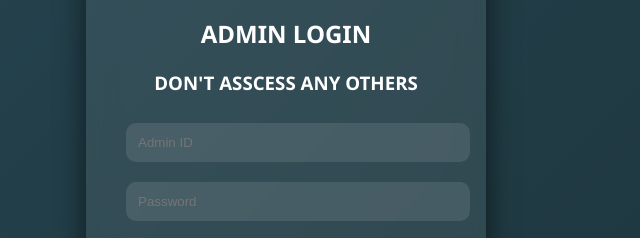
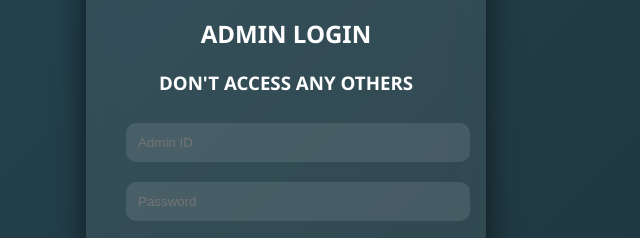
Before and after one commit to rcfxncy-collab/rcf, a website: page adminuser.html in a window 1280 px wide. Shown: the part 168-406 px from the top of the page, 354-994 px from the left. Drawn offline with Linux system fonts and the light colour scheme.

Commit message:
Update adminuser.html

```diff
--- a/adminuser.html
+++ b/adminuser.html
@@ -81,7 +81,7 @@ box-shadow:0 0 15px #ff5722;
 <div class="box">
 
 <center><h2>ADMIN LOGIN</h2></center>
-<center><h3>DON'T ASSCESS ANY OTHERS</h3></center>
+<center><h3>DON'T ACCESS ANY OTHERS</h3></center>
 
 <input type="text" id="loginId" placeholder="Admin ID" autocomplete="off">
 <input type="password" id="loginPass" placeholder="Password" autocomplete="new-password">
@@ -172,4 +172,5 @@ async function loginbill() {
 
 </body>
 
+
 </html>
```
